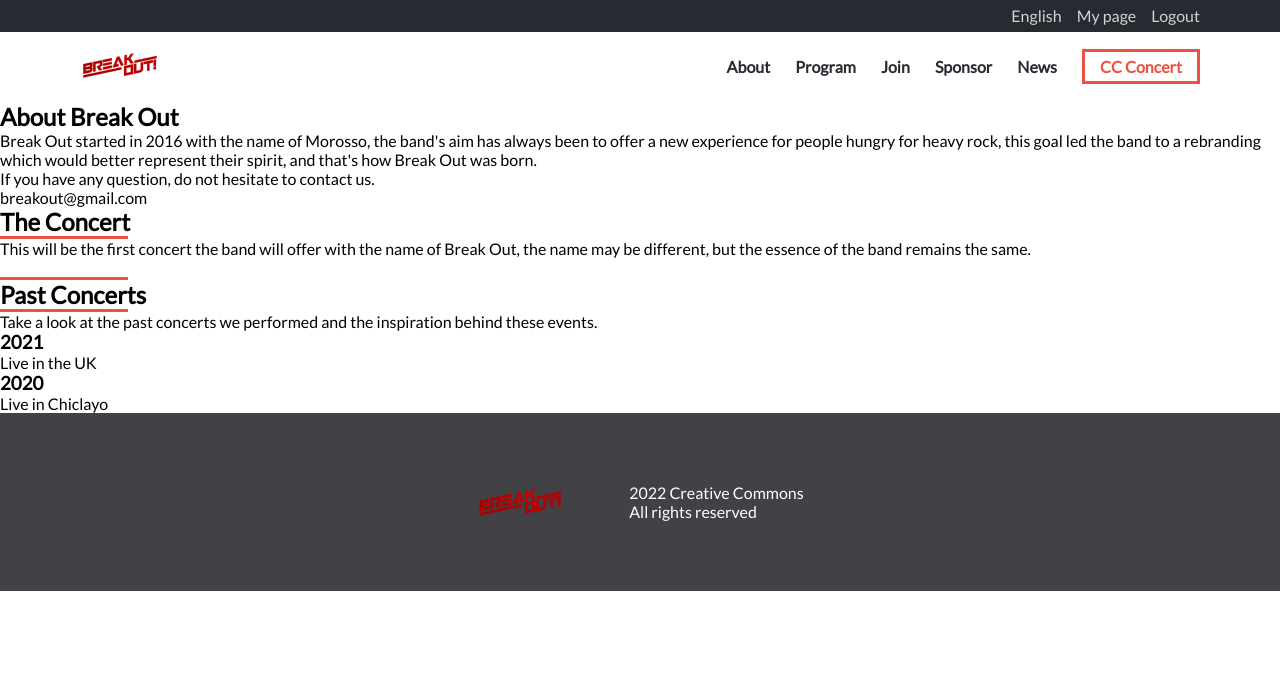
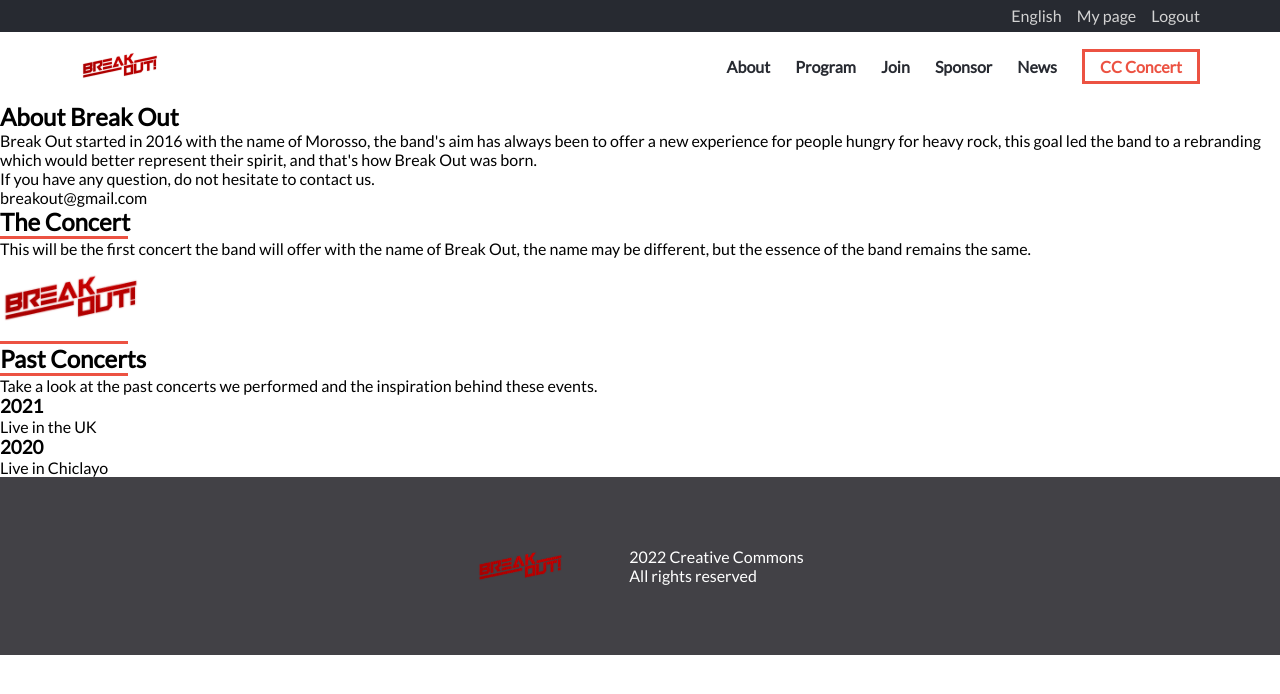
Before and after one commit to jsug9/Capstone-Project-1, a website: page about.html in a window 1280 px wide. Drawn offline with nearby package versions, Linux system fonts and the light colour scheme; no server answers; some icons are missing; a web font is replaced by a local one.

Commit message:
add image to post section

```diff
--- a/about.html
+++ b/about.html
@@ -71,7 +71,7 @@
       <h2>The Concert</h2>
       <hr>
       <p>This will be the first concert the band will offer with the name of Break Out, the name may be different, but the essence of the band remains the same.</p>
-      <img src="" alt="" class="">
+      <img src="Resources/logo.png" alt="Logo" class="post-logo">
       <hr class="gray-line">
     </section>
 
--- a/style.css
+++ b/style.css
@@ -209,6 +209,13 @@ hr {
   height: 50px;
 }
 
+/* -----------------------ABOUT------------------------- */
+/* Post */
+.post-logo {
+  width: auto;
+  height: 80px;
+}
+
 @media (max-width: 768px) {
   header {
     padding: 0;
```
